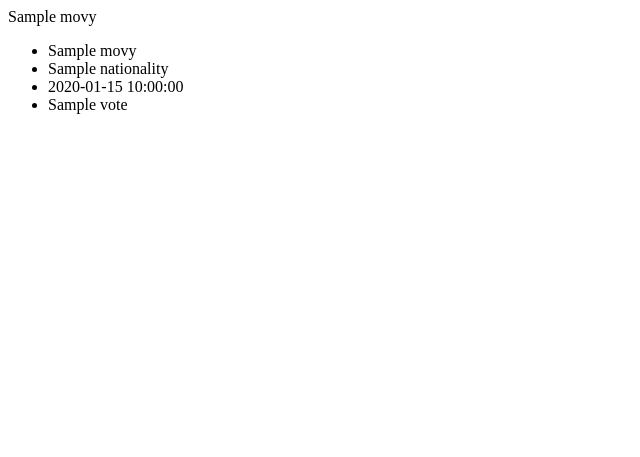
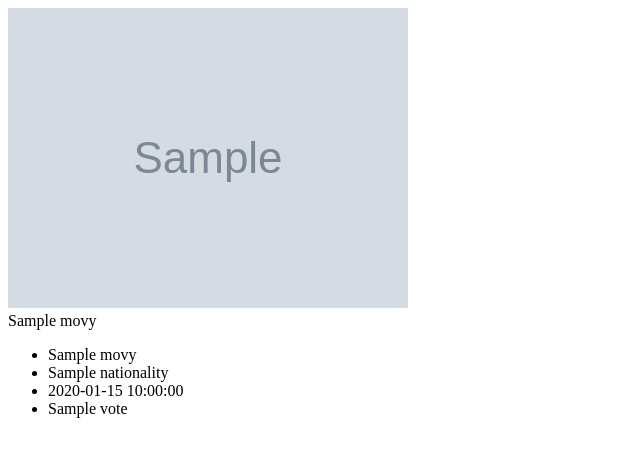
Before and after one commit to pietro-giordano/laravel-model-controller, a Laravel app: template resources/views/welcome.blade.php in a window 1280 px wide. Shown: the top 457 px of the page, without its empty margins (0-640 px from the left). Run offline with Laravel 9, Linux system fonts and the light colour scheme; the template is opened without the code that fills it: most values are stand-ins (such as "Sample title", 1, 10 or a date in 2020); grey boxes marked "Sample" are stand-in pictures.

Commit message:
aggiunta stile

```diff
--- a/resources/js/app.js
+++ b/resources/js/app.js
@@ -8,5 +8,5 @@
 
 // Istruiamo Vite e Blade affinchè processino correttamente i nostri assets
 import.meta.glob([
-    '../img/**'
+      '../img/**'
 ]);
--- a/resources/scss/app.scss
+++ b/resources/scss/app.scss
@@ -1 +1,6 @@
 @import "~bootstrap/scss/bootstrap";
+
+main {
+      background-image: url('../img/theatre.jpg');
+      background-size: contain;
+}
--- a/resources/views/welcome.blade.php
+++ b/resources/views/welcome.blade.php
@@ -17,9 +17,10 @@
 
                               @foreach ($movies as $movie)
                                     <div class="col-3 text-center">
-                                          <div class="card mt-3">
+                                          <div class="card mt-3 mb-3">
                                                 <div class="card-body">
-                                                      <div class="card-header">
+                                                      <img src="{{ $movie['img'] }}" class="card-img-top" alt="{{ $movie['title'] }}">
+                                                      <div class="card-header fw-bold">
                                                             {{ $movie['title'] }}
                                                       </div>
                                                       <ul class="list-group list-group-flush">
```
Also changed, not shown: resources/img/theatre.jpg (added).
